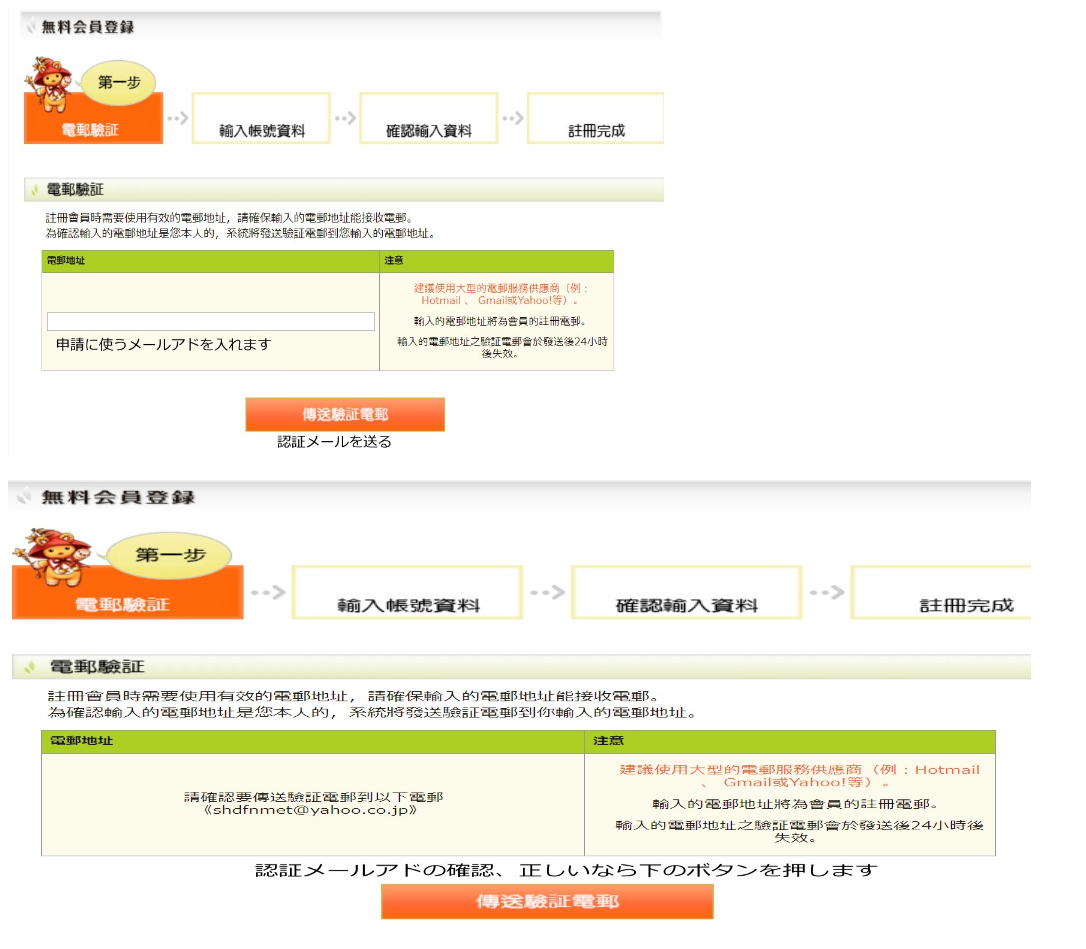
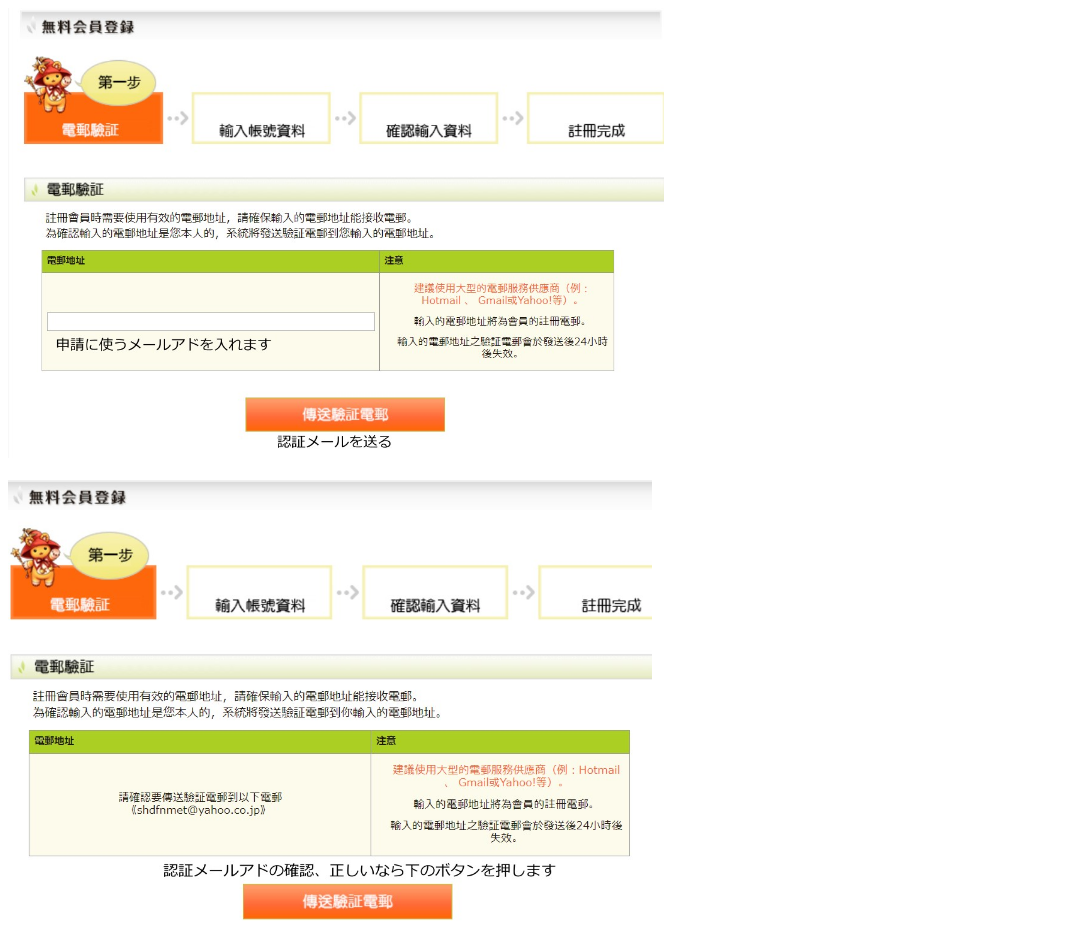
Before and after one commit to REECO2Japan/REECO2Japan.github.io, a plain HTML site: page index.html in a window 1280 px wide. Shown: the top 949 px of the page, without its empty margins (0-1086 px from the left). Drawn offline with Linux system fonts and the light colour scheme.

Commit message:
Update index.html

```diff
--- a/index.html
+++ b/index.html
@@ -8,7 +8,7 @@
 <body>
 <img src="jpg/1.jpg" width="656" height="450" alt=""/>
 <br></br>
-<img src="jpg/2.jpg" width="1023" height="450" alt=""/>
+<img src="jpg/2.jpg" width="644" height="450" alt=""/>
 <br></br>
 <img src="jpg/3.jpg" width="776" height="450" alt=""/>
 <br></br>
```
